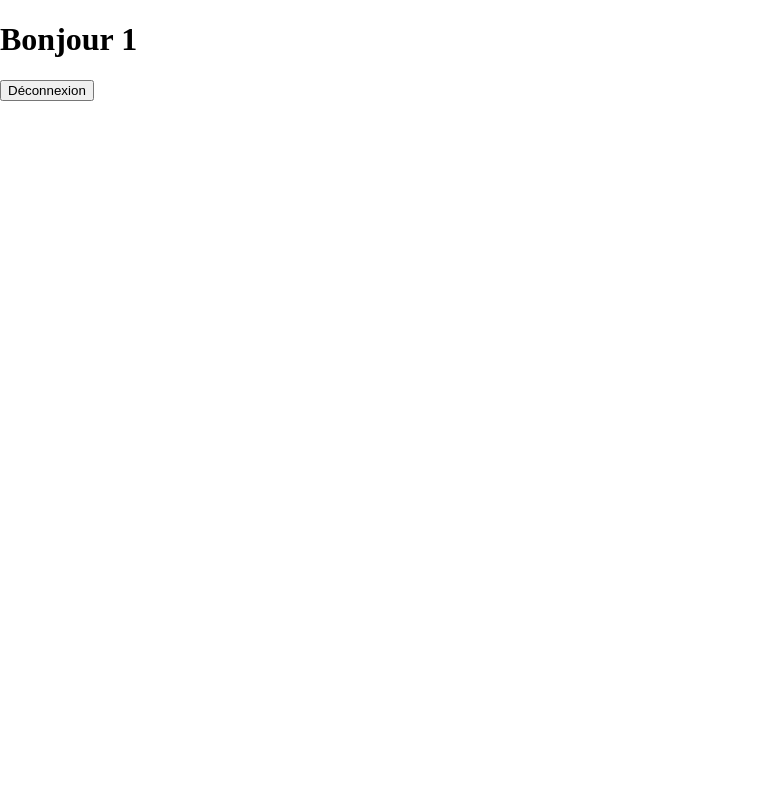
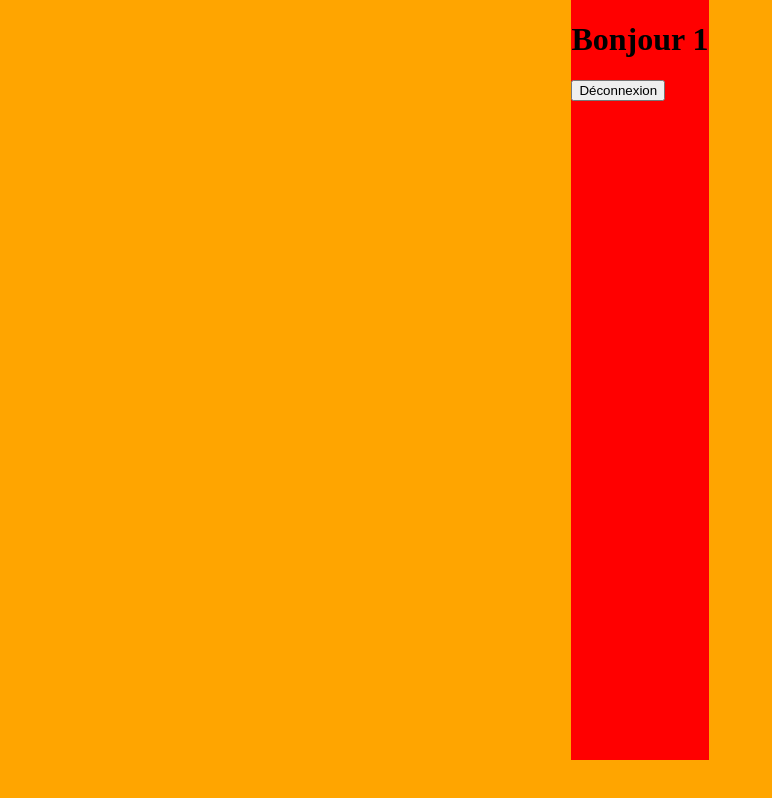
Before and after one commit to karimLamari/crazy-burger, a React (Vite) app: page /order/1 in a window 1280 px wide. Shown: the whole page, without its empty margins (0-772 px from the left). Built offline with nearby package versions, Linux system fonts and the light colour scheme.

Commit message:
F04: Add order container

```diff
--- a/src/Components/Pages/login/LoginForm.jsx
+++ b/src/Components/Pages/login/LoginForm.jsx
@@ -1,11 +1,9 @@
 import { useState } from "react";
 import { Link, useNavigate } from "react-router-dom";
 import styled from "styled-components";
-
 import { IoChevronForward } from "react-icons/io5";
 import TextInput from "../reusable-ui/TextInput.jsx";
 import { BsPersonCircle } from "react-icons/bs";
-import { IoLockClosed } from "react-icons/io5";
 import PrimaryButton from "../reusable-ui/PrimaryButton.jsx";
 import { theme } from "../../../theme/index.js";
 
--- a/src/Components/Pages/order/OrderPage.jsx
+++ b/src/Components/Pages/order/OrderPage.jsx
@@ -1,17 +1,35 @@
 import React from "react";
 import { Link } from "react-router-dom";
 import { useParams } from "react-router-dom";
+import styled from "styled-components";
 function OrderPage() {
   const { username } = useParams();
 
   return (
-    <>
+    <OrderPageStyled>
+      <div className="container">
       <h1>Bonjour {username}</h1>
       <Link to="/">
         <button>Déconnexion</button>
       </Link>
-    </>
+
+      </div>
+    </OrderPageStyled>
   );
 }
 
 export default OrderPage;
+
+const OrderPageStyled=styled.div`
+  background-color:orange;
+  height:100vh;
+  display:flex;
+  justify-content:center;
+  align-items;center;
+
+  .container{
+  background:red;
+  height:95vh}
+  max-width:1400px;
+  }
+`
```
